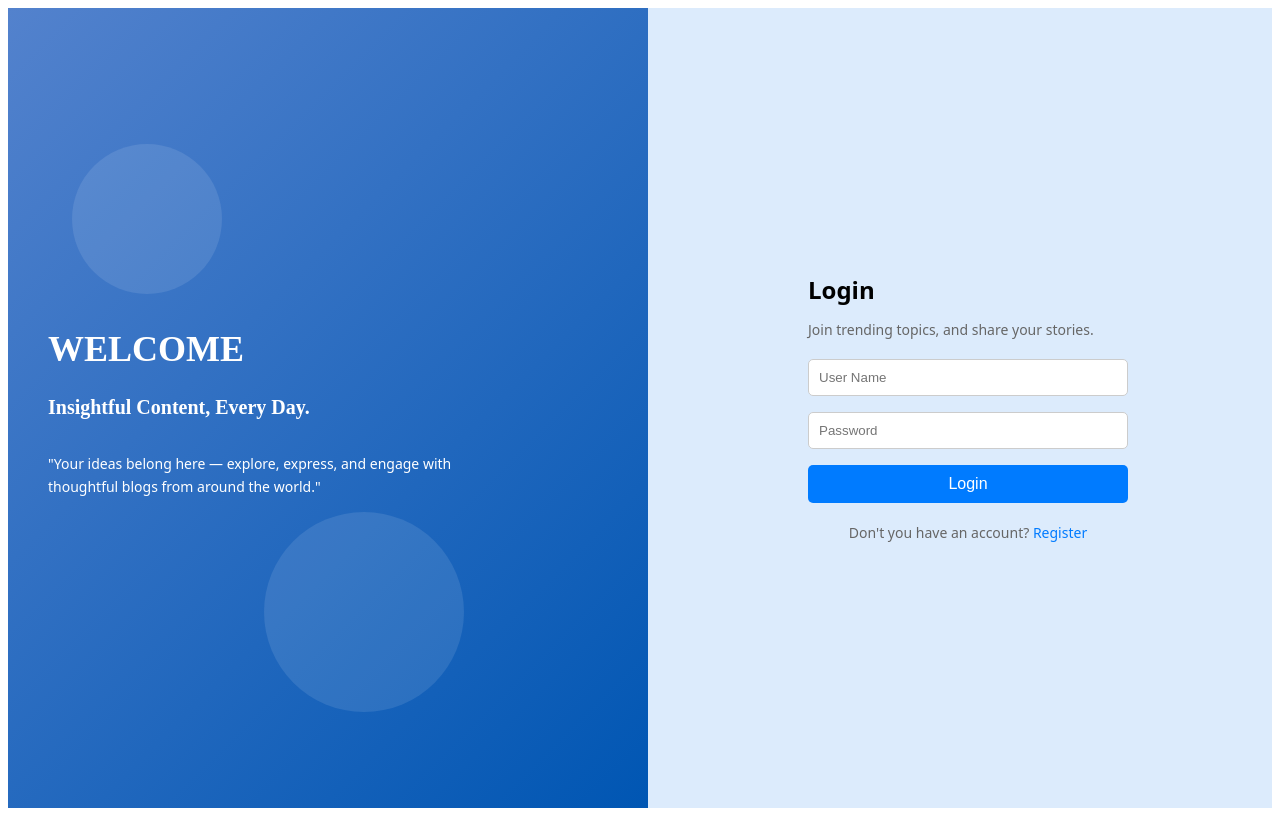
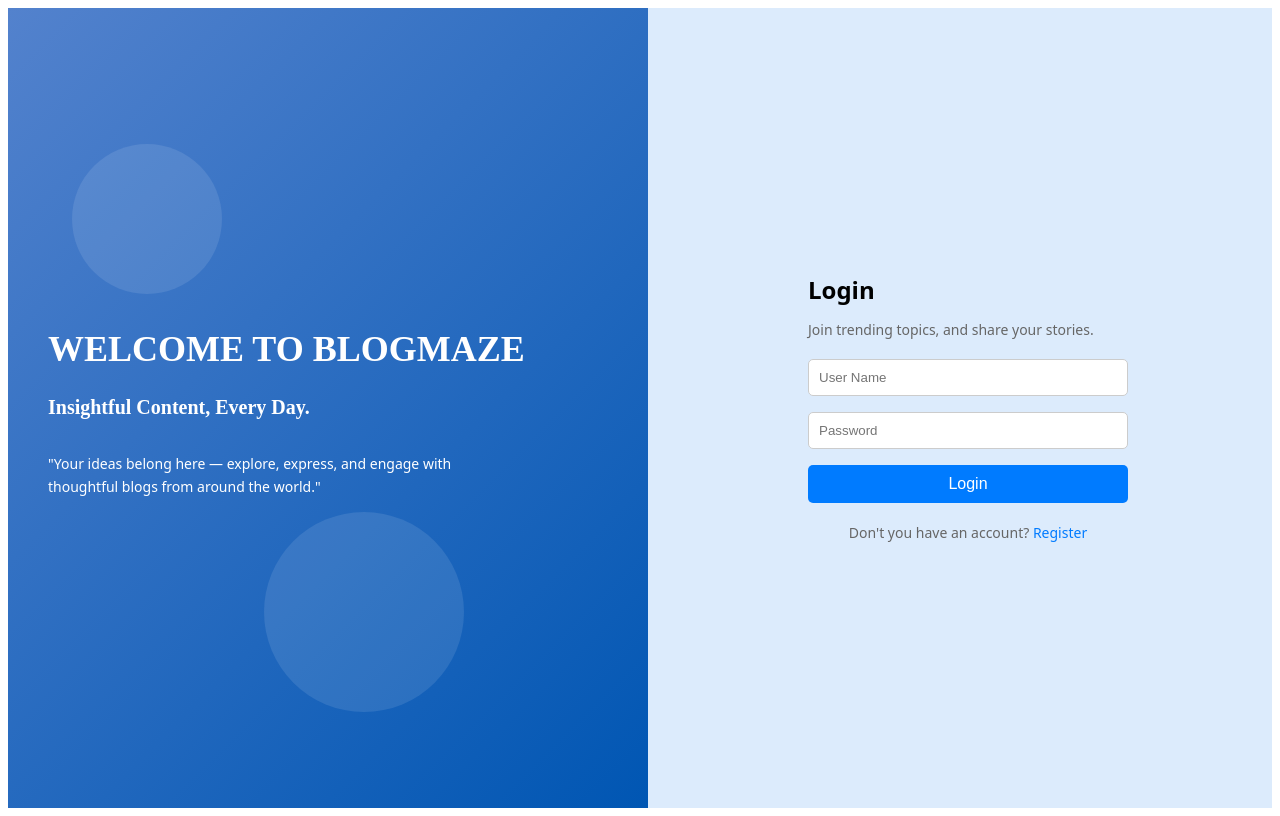
Before and after one commit to Jasdev-Singh/Blogmaze_web_app, a React (Create React App) app in the folder frontend/: page / in a window 1280 px wide. Built offline with nearby package versions, Linux system fonts and the light colour scheme.

Commit message:
Update Login.jsx

```diff
--- a/frontend/src/pages/Login.jsx
+++ b/frontend/src/pages/Login.jsx
@@ -52,7 +52,7 @@ const [inputs,setInputs] =useState({
    <div  classNameName="loginbody">
    <div  className="containerforlogin">
     <div  className="left-panel">
-      <h1>WELCOME</h1>
+      <h1>WELCOME TO BLOGMAZE</h1>
       <h2>Insightful Content, Every Day.</h2>
       <p className='loginwelcometext'>"Your ideas belong here — explore, express, and engage with thoughtful blogs from around the world."</p>
     </div>
```
